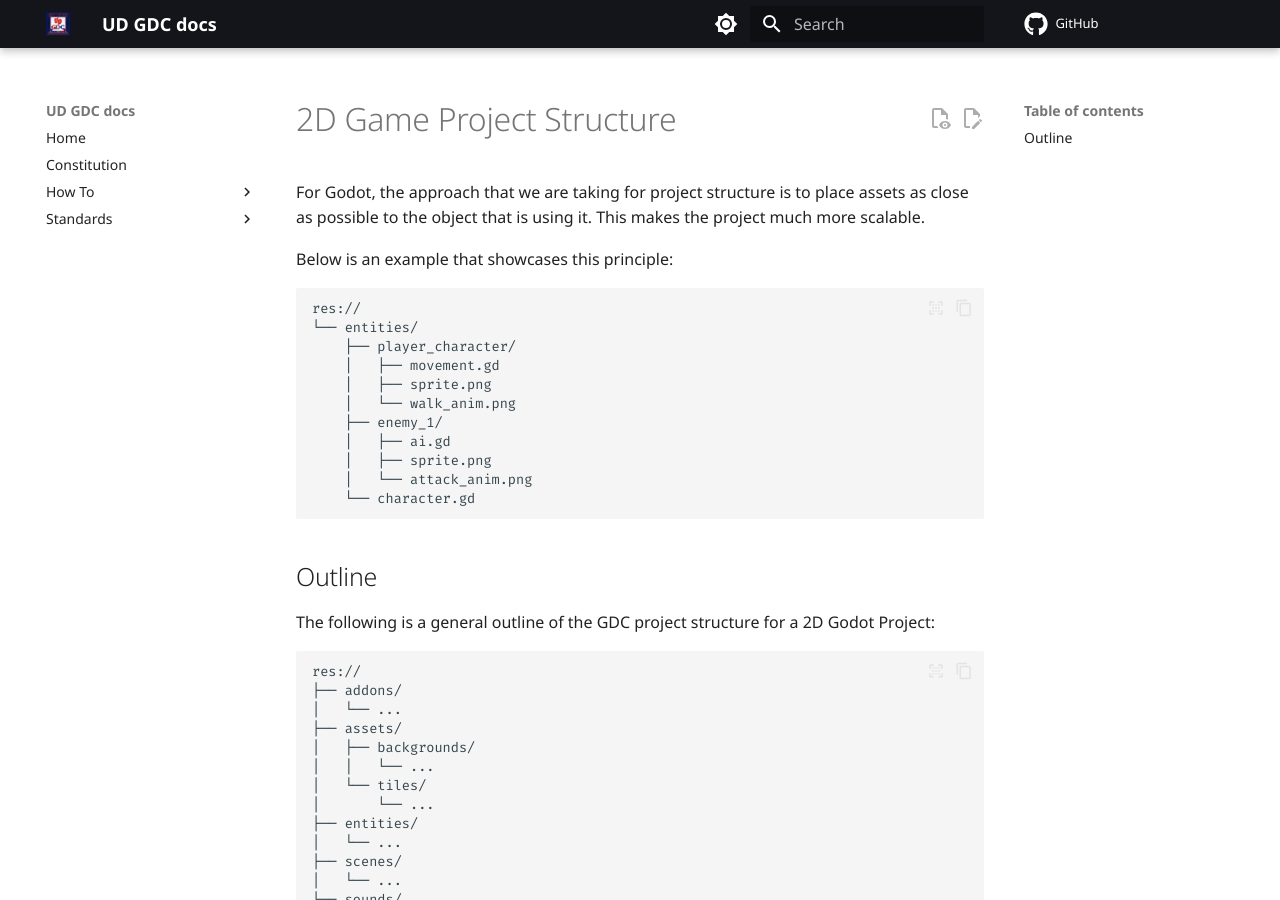
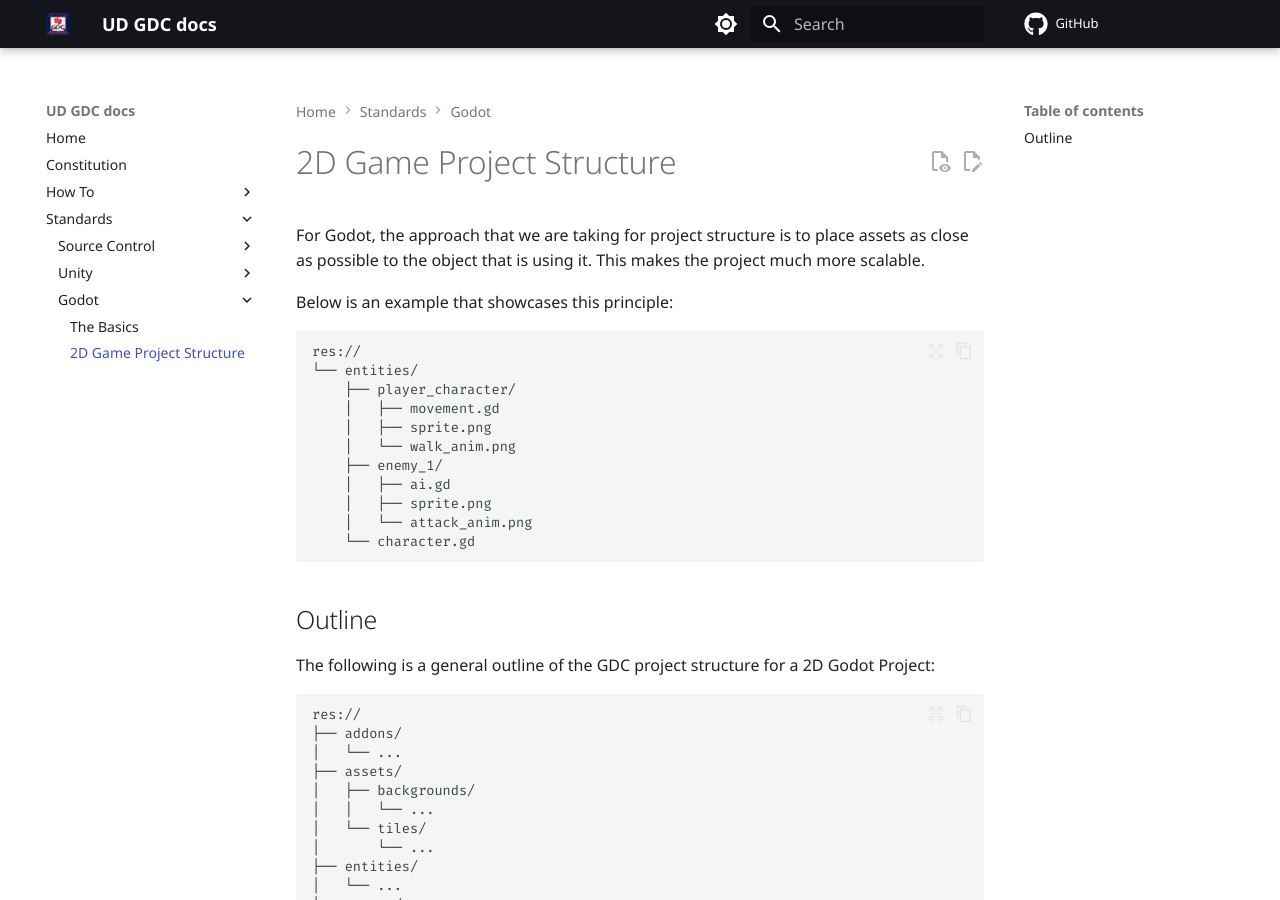
Before and after one commit to UD-Game-Development-Club/docs, an MkDocs documentation site: the page built from docs/Standards/Godot/project_structure.md, in a window 1280 px wide and 900 px high. Built offline with MkDocs 1.6.1 and Material for MkDocs 9.7.7, drawn with Linux system fonts in a browser that asks for light colours; comment, search, counter and statistics services are not loaded; the version menu is left out.

Commit message:
fix: update godot docs and revert ci to use tags

```diff
--- a/mkdocs.yaml
+++ b/mkdocs.yaml
@@ -113,3 +113,6 @@
       - Unity:
           - Standards/Unity/unity.md
           - Standards/Unity/project_structure.md
+      - Godot:
+          - Standards/Godot/godot.md
+          - Standards/Godot/project_structure.md
```
Also changed, not shown: docs/Standards/Godot/project_structure.md (renamed from docs/Standards/Godot/2D_project_structure.md), 1 other file.
